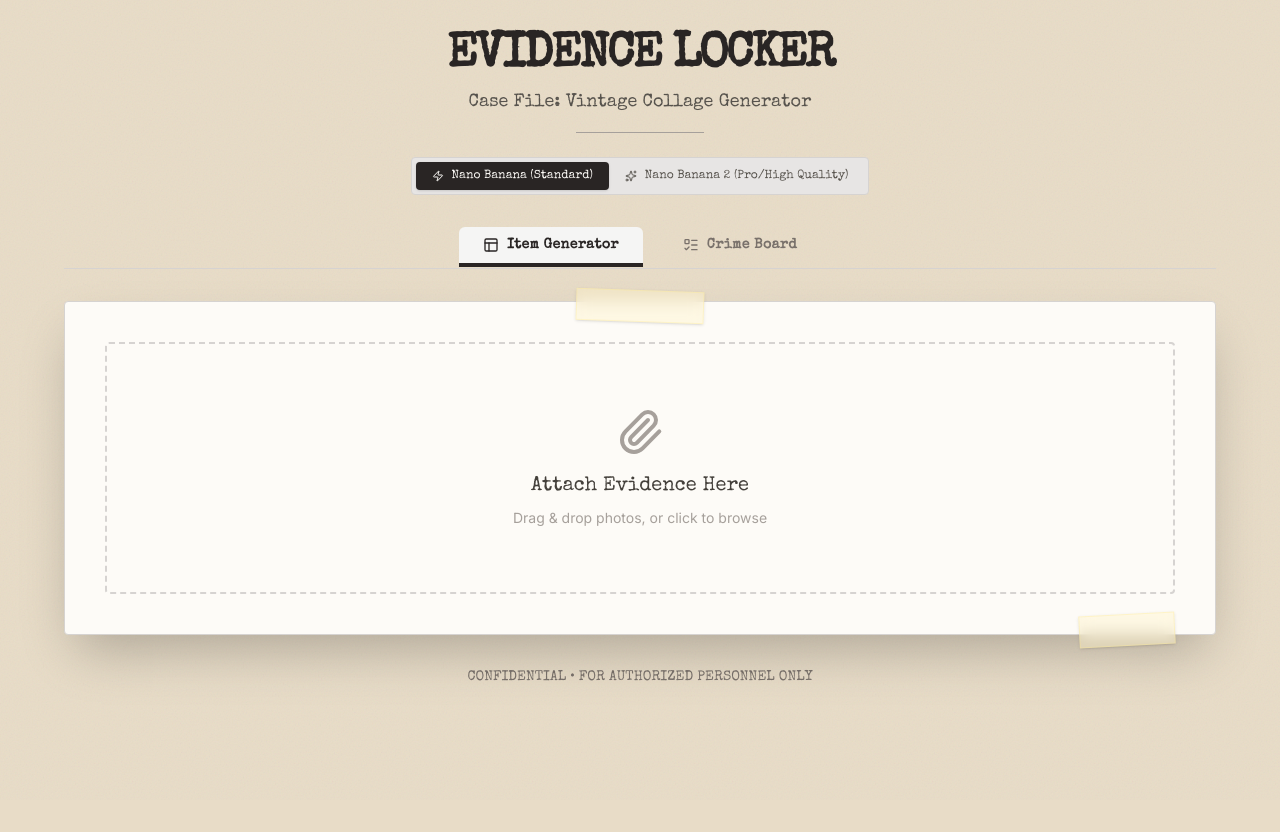
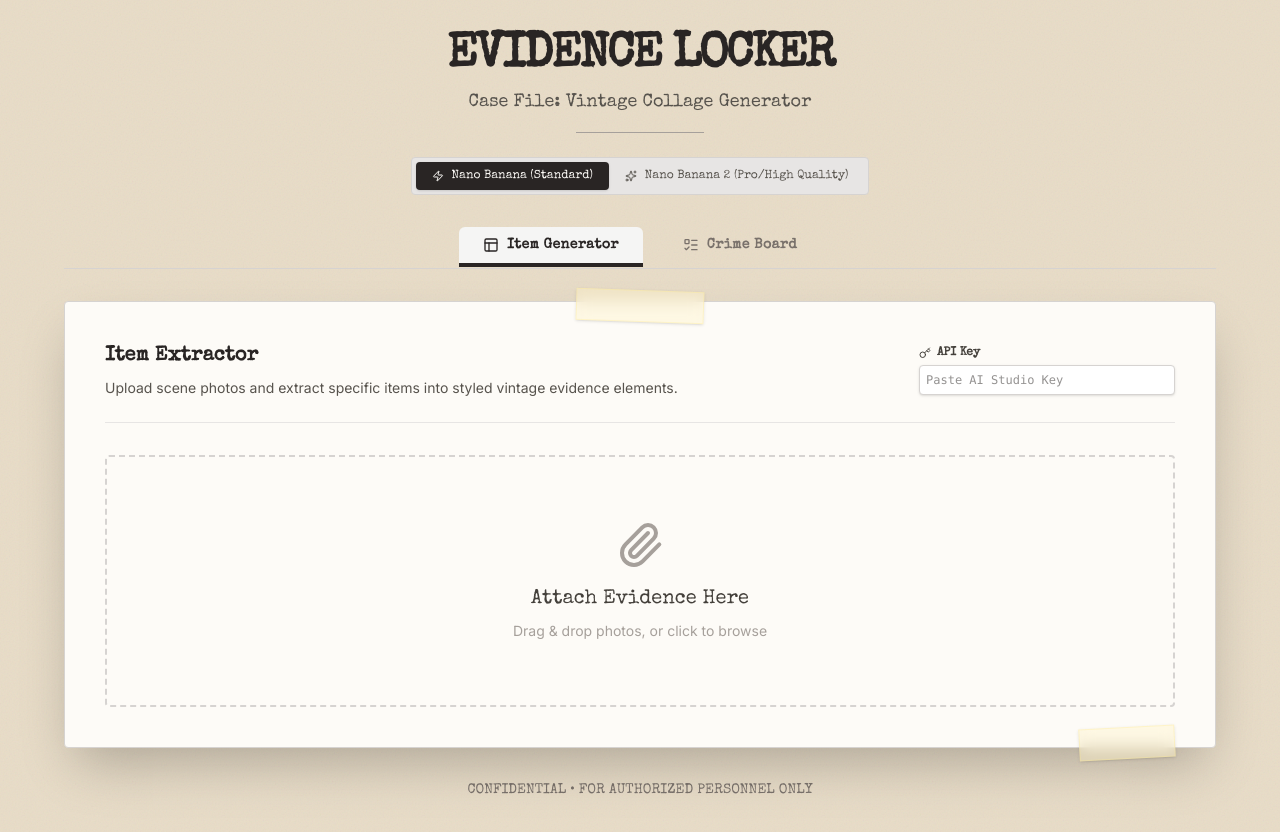
Before and after one commit to dogjung86-cloud/vintage-project, a React (Vite) app: page / in a window 1280 px wide. Before the commit the page ends 800 px from the top, so only its background shows below. Built offline with nearby package versions, Linux system fonts and the light colour scheme.

Commit message:
앱코드수정6

```diff
--- a/src/App.tsx
+++ b/src/App.tsx
@@ -1,4 +1,4 @@
-import React, { useState, useRef } from 'react';
+import React, { useState, useRef, useEffect } from 'react';
 import { Image as ImageIcon, Loader2, Download, RefreshCw, Paperclip, AlertCircle, Newspaper, PenTool, Book, Camera, MapPin, X, Key, Trash2, Plus, Play, FileText, Layout, Clipboard, Hammer, Scissors, Zap, Sparkles, Layers, ListTodo } from 'lucide-react';
 import { GoogleGenAI } from '@google/genai';
 import CrimeBoardGenerator from './components/CrimeBoard';
@@ -153,6 +153,19 @@ export default function App() {
   const [items, setItems] = useState<EvidenceItem[]>([]);
   const [isGeneratingAll, setIsGeneratingAll] = useState(false);
   const [selectedModel, setSelectedModel] = useState<'gemini-2.5-flash-image' | 'gemini-3.1-flash-image-preview'>('gemini-2.5-flash-image');
+  const [customApiKey, setCustomApiKey] = useState('');
+
+  // 컴포넌트 마운트 시 로컬 스토리지에서 API 키 불러오기
+  useEffect(() => {
+    const savedKey = localStorage.getItem('gemini_custom_api_key');
+    if (savedKey) setCustomApiKey(savedKey);
+  }, []);
+
+  const handleApiKeyChange = (e: React.ChangeEvent<HTMLInputElement>) => {
+    const val = e.target.value;
+    setCustomApiKey(val);
+    localStorage.setItem('gemini_custom_api_key', val);
+  };
   const [activeTab, setActiveTab] = useState<'generator' | 'board'>('generator');
   const fileInputRef = useRef<HTMLInputElement>(null);
 
@@ -230,11 +243,27 @@ export default function App() {
     updateItem(item.id, { status: 'generating', error: null });
 
     try {
-      let currentApiKey = process.env.API_KEY || process.env.GEMINI_API_KEY;
+      // 1. 최우선: 사용자가 직접 입력한 로컬 키
+      let currentApiKey = customApiKey.trim();
+
+      // 2. Try Vite's native environment variables
+      if (!currentApiKey) {
+        currentApiKey = import.meta.env.VITE_GEMINI_API_KEY || import.meta.env.VITE_API_KEY;
+      }
+
+      // 3. Try the replaced global values from vite.config.ts (if running in browser after build)
+      if (!currentApiKey) {
+        // @ts-ignore
+        if (typeof __GEMINI_API_KEY__ !== 'undefined' && __GEMINI_API_KEY__) currentApiKey = __GEMINI_API_KEY__;
+        // @ts-ignore
+        else if (typeof __API_KEY__ !== 'undefined' && __API_KEY__) currentApiKey = __API_KEY__;
+      }
+
       if (window.aistudio) {
         const hasKey = await window.aistudio.hasSelectedApiKey();
         if (hasKey) {
-          currentApiKey = process.env.API_KEY || currentApiKey;
+          // In AI studio environment, it might inject it or we fall back to what we found
+          currentApiKey = currentApiKey;
         }
       }
 
@@ -414,6 +443,27 @@ export default function App() {
             {/* Decorative tape */}
             <div className="absolute -top-3 left-1/2 -translate-x-1/2 w-32 h-8 bg-amber-100/40 rotate-2 border border-amber-200/30 shadow-sm backdrop-blur-sm"></div>
             <div className="absolute -bottom-3 right-10 w-24 h-8 bg-amber-100/40 -rotate-3 border border-amber-200/30 shadow-sm backdrop-blur-sm"></div>
+
+            <div className="flex flex-col sm:flex-row justify-between items-start sm:items-center gap-4 border-b border-stone-200 pb-6 mb-8">
+              <div>
+                <h2 className="font-typewriter text-xl font-bold text-stone-800 mb-2">Item Extractor</h2>
+                <p className="font-sans text-stone-600 text-sm">Upload scene photos and extract specific items into styled vintage evidence elements.</p>
+              </div>
+
+              {/* API Key Input */}
+              <div className="flex flex-col gap-1 w-full sm:w-64 shrink-0">
+                <label className="font-typewriter text-xs font-bold text-stone-700 flex items-center gap-1.5">
+                  <Key className="w-3 h-3" /> API Key
+                </label>
+                <input
+                  type="password"
+                  value={customApiKey}
+                  onChange={handleApiKeyChange}
+                  placeholder="Paste AI Studio Key"
+                  className="w-full bg-white border border-stone-300 p-1.5 text-xs font-mono text-stone-800 focus:outline-none focus:border-stone-500 shadow-sm rounded-sm"
+                />
+              </div>
+            </div>
 
             {items.length === 0 ? (
               <div
--- a/src/components/CrimeBoard.tsx
+++ b/src/components/CrimeBoard.tsx
@@ -1,6 +1,6 @@
-import React, { useState, useRef } from 'react';
+import React, { useState, useRef, useEffect } from 'react';
 import { GoogleGenAI } from '@google/genai';
-import { Loader2, Download, AlertCircle, Play, Image as ImageIcon, X, MapPin, Zap, Sparkles, Plus } from 'lucide-react';
+import { Loader2, Download, AlertCircle, Play, Image as ImageIcon, X, MapPin, Zap, Sparkles, Plus, Key } from 'lucide-react';
 
 interface NoteItem {
   id: string;
@@ -17,6 +17,19 @@ interface EvidenceImage {
 export default function CrimeBoardGenerator() {
   const [images, setImages] = useState<EvidenceImage[]>([]);
   const [selectedModel, setSelectedModel] = useState<'gemini-2.5-flash-image' | 'gemini-3.1-flash-image-preview'>('gemini-2.5-flash-image');
+  const [customApiKey, setCustomApiKey] = useState('');
+
+  // 컴포넌트 마운트 시 로컬 스토리지에서 API 키 불러오기
+  useEffect(() => {
+    const savedKey = localStorage.getItem('gemini_custom_api_key');
+    if (savedKey) setCustomApiKey(savedKey);
+  }, []);
+
+  const handleApiKeyChange = (e: React.ChangeEvent<HTMLInputElement>) => {
+    const val = e.target.value;
+    setCustomApiKey(val);
+    localStorage.setItem('gemini_custom_api_key', val);
+  };
 
   const [isGenerating, setIsGenerating] = useState(false);
   const [resultImage, setResultImage] = useState<string | null>(null);
@@ -71,10 +84,15 @@ export default function CrimeBoardGenerator() {
     setResultImage(null);
 
     try {
-      // 1. Try Vite's native environment variables
-      let currentApiKey = import.meta.env.VITE_GEMINI_API_KEY || import.meta.env.VITE_API_KEY;
+      // 1. 최우선: 사용자가 직접 입력한 로컬 키
+      let currentApiKey = customApiKey.trim();
 
-      // 2. Try the replaced global values from vite.config.ts (if running in browser after build)
+      // 2. Try Vite's native environment variables
+      if (!currentApiKey) {
+        currentApiKey = import.meta.env.VITE_GEMINI_API_KEY || import.meta.env.VITE_API_KEY;
+      }
+
+      // 3. Try the replaced global values from vite.config.ts (if running in browser after build)
       if (!currentApiKey) {
         // @ts-ignore
         if (typeof __GEMINI_API_KEY__ !== 'undefined' && __GEMINI_API_KEY__) currentApiKey = __GEMINI_API_KEY__;
@@ -180,6 +198,25 @@ export default function CrimeBoardGenerator() {
 
         {/* Left Panel: Inputs */}
         <div className="md:col-span-4 flex flex-col gap-8 pr-6 border-r border-stone-200">
+
+          {/* API Key Input (BYOK) */}
+          <div className="flex flex-col gap-3">
+            <label className="font-typewriter text-sm font-bold text-stone-800 flex items-center gap-2">
+              <Key className="w-4 h-4" /> Your Gemini API Key
+            </label>
+            <div className="flex flex-col gap-2">
+              <input
+                type="password"
+                value={customApiKey}
+                onChange={handleApiKeyChange}
+                placeholder="Paste your API key here (AI Studio)"
+                className="w-full bg-[#fdfbf7] border border-stone-300 p-2 text-xs font-mono text-stone-800 focus:outline-none focus:border-stone-500 shadow-inner rounded-sm"
+              />
+              <p className="text-[10px] text-stone-500 font-sans px-1 leading-tight">
+                Keys are stored locally in your browser and never sent anywhere else. Get a free key from <a href="https://aistudio.google.com/app/apikey" target="_blank" rel="noreferrer" className="underline hover:text-stone-800">Google AI Studio</a>.
+              </p>
+            </div>
+          </div>
 
           {/* Model Selector */}
           <div className="flex flex-col gap-3">
```
